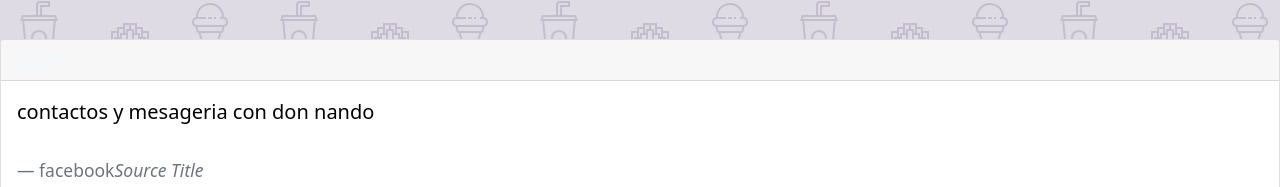
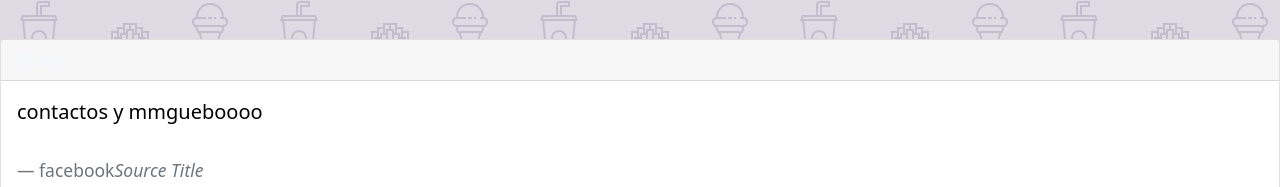
Before and after one commit to Randy-glitch/web-native, a plain HTML site: page index.html in a window 1280 px wide. Shown: the part 1369-1556 px from the top of the page. Drawn offline with nearby package versions, Linux system fonts and the light colour scheme.

Commit message:
rama 1 (#2)

```diff
--- a/index.html
+++ b/index.html
@@ -171,7 +171,7 @@
               </div>
               <div class="card-body">
                   <blockquote class="blockquote mb-0">
-                      <p>contactos y mesageria con don nando
+                      <p>contactos y mmgueboooo
                     </p>
                     <br>
                   <footer class="blockquote-footer">facebook<cite title="Source Title">Source Title</cite></footer>
```
